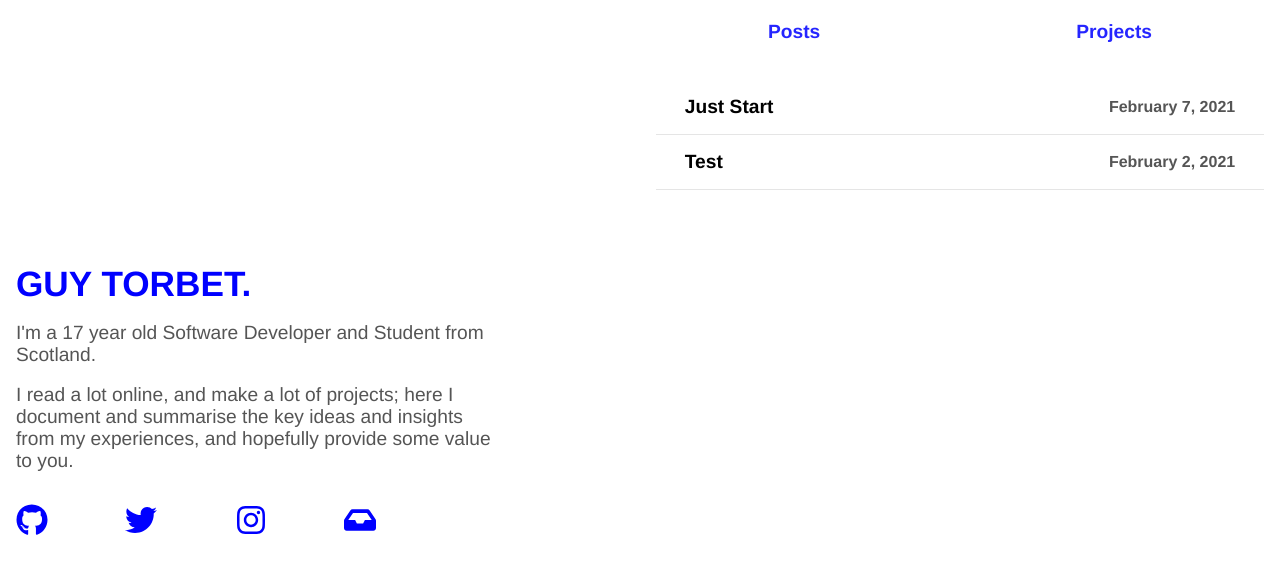
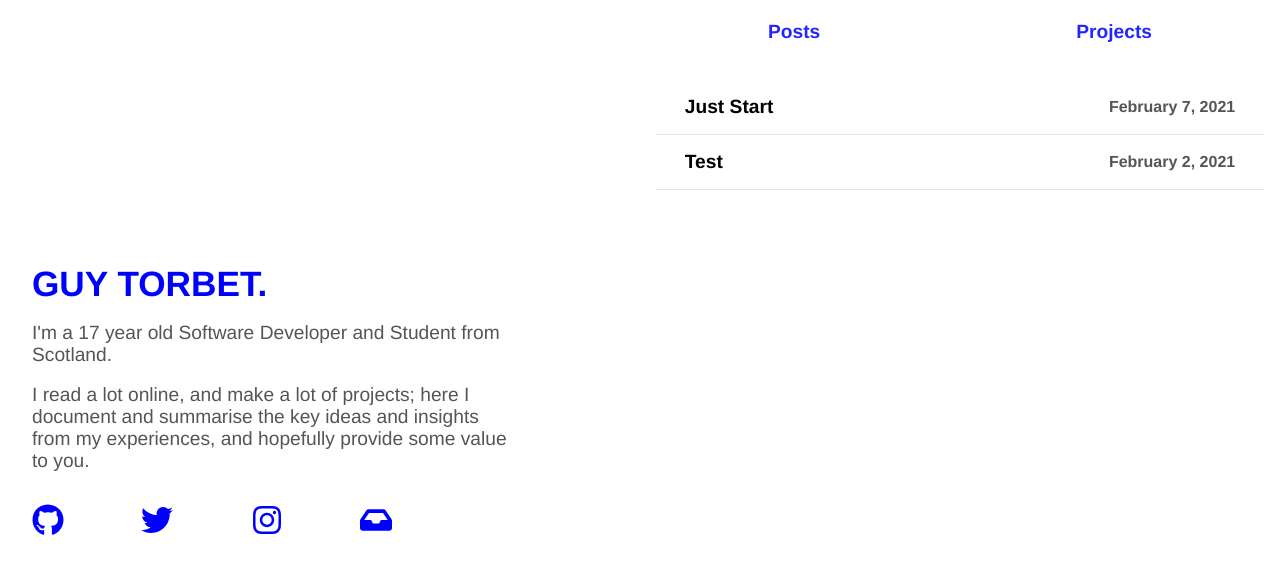
Before and after one commit to Torbet/Portfolio, a Next.js app: page / in a window 1280 px wide. Shown: the top 574 px of the page. Built offline with nearby package versions, Linux system fonts and the light colour scheme.

Commit message:
about margin update

```diff
--- a/styles/default.module.css
+++ b/styles/default.module.css
@@ -18,7 +18,7 @@
 }
 #about {
     width: 75%;
-    margin-left: 1em;
+    margin-left: 2em;
 
     user-select: none;
     -webkit-user-select: none;
```
